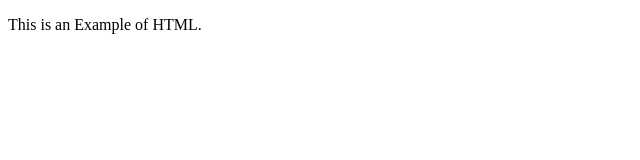
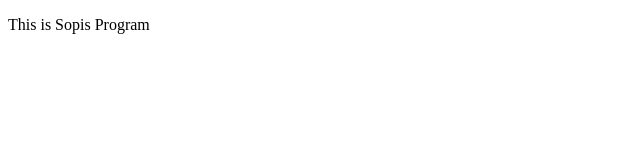
Before and after one commit to swapmnew/demo-project, a plain HTML site: page index.html in a window 1280 px wide. Shown: the full height of the page, 0-640 px from the left. Drawn offline with Linux system fonts and the light colour scheme.

Commit message:
2nd commit

```diff
--- a/index.html
+++ b/index.html
@@ -4,6 +4,6 @@
         <title>Hello</title>
     </head>
     <body>
-        <p>This is an Example of HTML.</p>
+        <p>This is Sopis Program</p>
     </body>
 </html>
```
